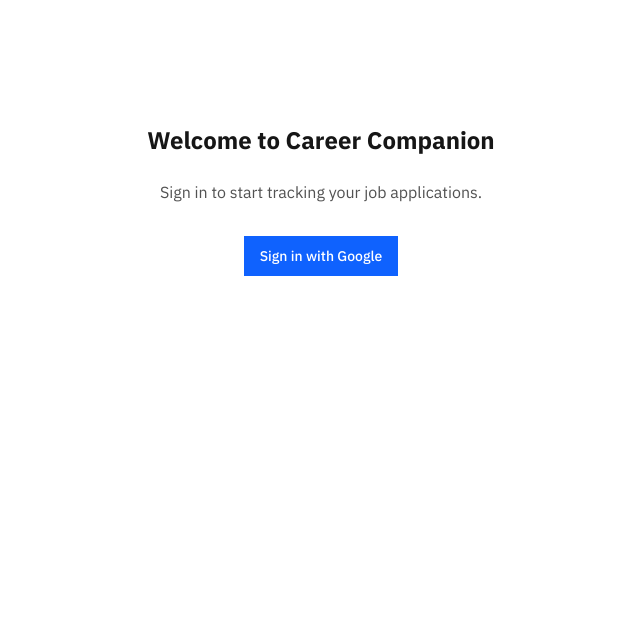
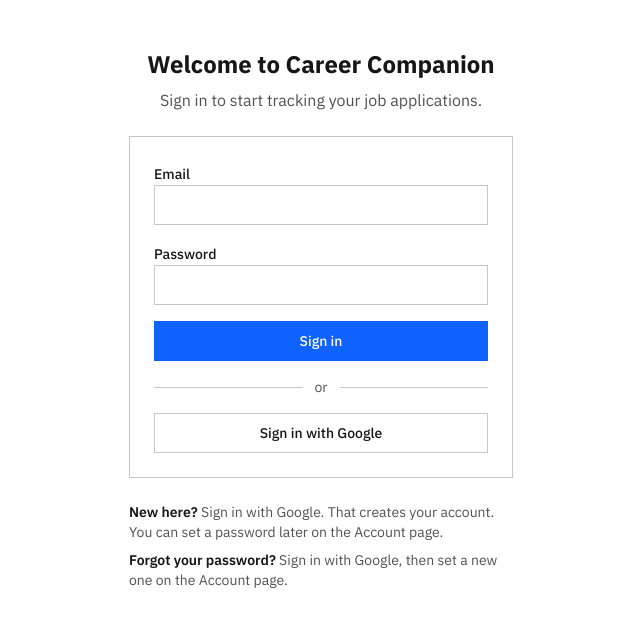
Before and after one commit to NitinSirsath/career-companion-frontend, a React (Vite) app: page /login in a window 1280 px wide. Shown: the top 626 px of the page, without its empty margins (319-959 px from the left). Built offline with nearby package versions, Linux system fonts and the light colour scheme; no server answers.

Commit message:
feat(auth): src/routes/login.tsx (COM-190)

```diff
--- a/src/routes/login.tsx
+++ b/src/routes/login.tsx
@@ -1,6 +1,6 @@
 import { createFileRoute } from '@tanstack/react-router';
 import { z } from 'zod';
-import { Button } from '../components/ui/button';
+import { LoginPage } from '../components/auth/LoginPage';
 
 const loginSearchSchema = z.object({
   error: z.string().optional(),
@@ -13,32 +13,5 @@ export const Route = createFileRoute('/login')({
 
 function Login() {
   const { error } = Route.useSearch();
-
-  const handleLogin = () => {
-    // Redirects to backend auth connect through Vite proxy
-    window.location.href = '/api/auth/connect';
-  };
-
-  const getErrorMessage = (errCode: string) => {
-    if (errCode === 'denied') return 'You denied the sign-in request. Please try again.';
-    if (errCode === 'csrf')
-      return 'Your session expired or was invalid. Please try signing in again.';
-    if (errCode === 'expired') return 'Your session has expired. Please sign in again.';
-    return 'An unexpected authentication error occurred. Please try again.';
-  };
-
-  return (
-    <div className="flex flex-col items-center justify-center min-h-[50vh]">
-      <h1 className="text-2xl font-bold mb-6">Welcome to Career Companion</h1>
-      {error && (
-        <div className="mb-6 p-4 bg-status-error-subtle text-status-error border border-border-default border-l-4 border-l-status-error rounded text-sm max-w-md text-center">
-          {getErrorMessage(error)}
-        </div>
-      )}
-      <p className="mb-8 text-muted-foreground">Sign in to start tracking your job applications.</p>
-      <Button onClick={handleLogin} variant="primary" size="default">
-        Sign in with Google
-      </Button>
-    </div>
-  );
+  return <LoginPage error={error} />;
 }
```
